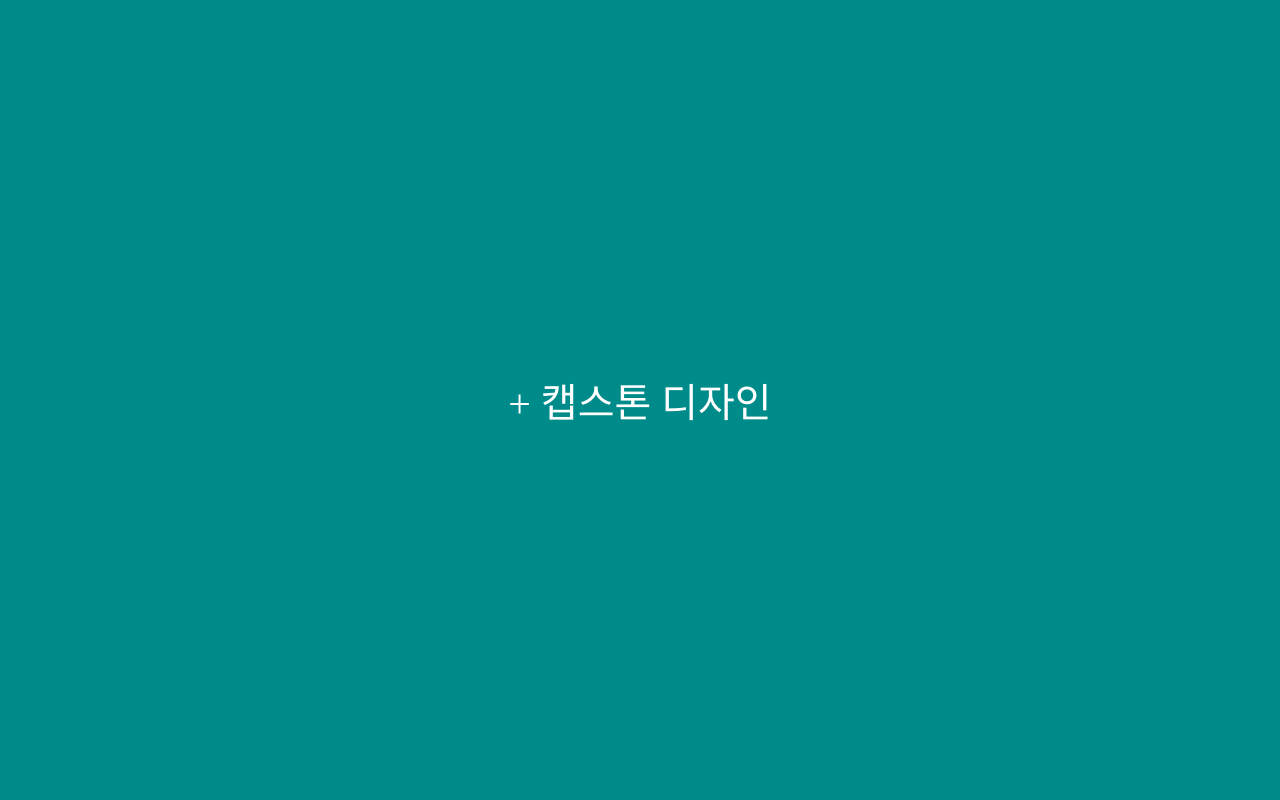
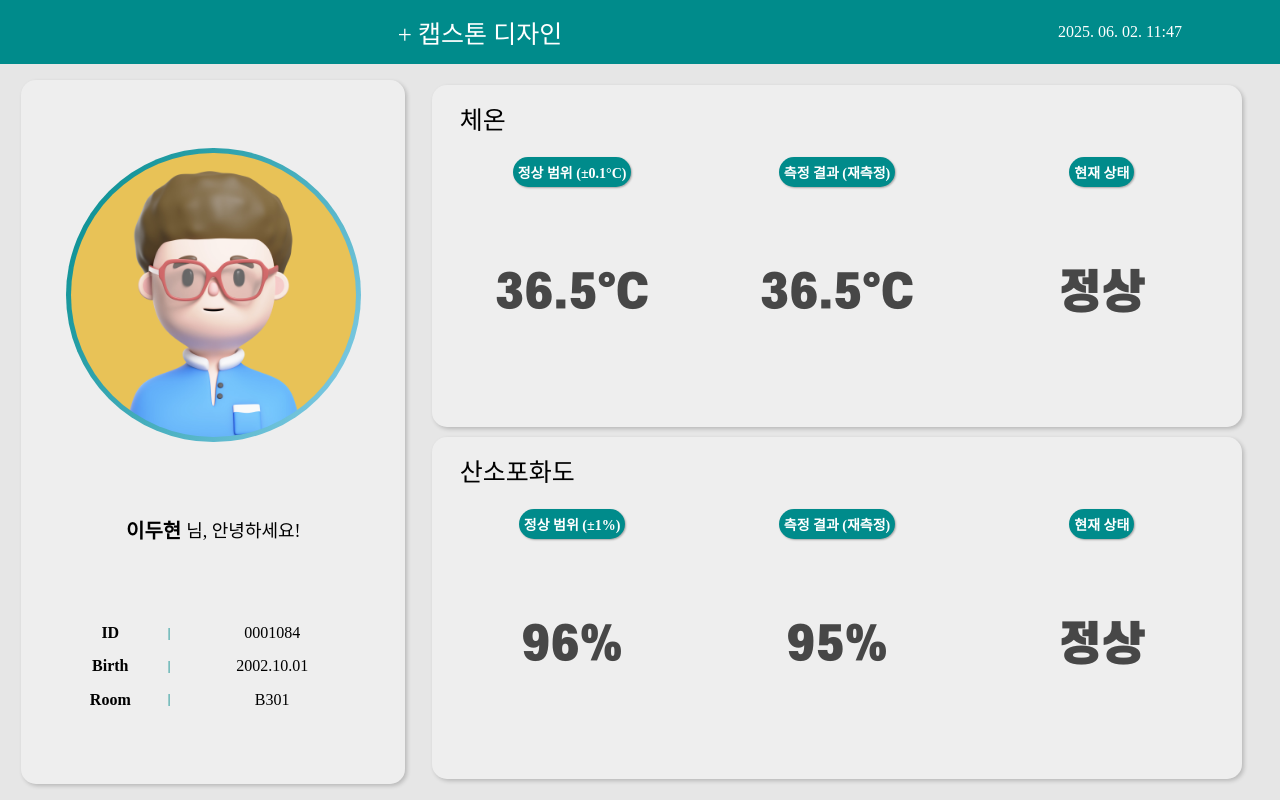
Before and after one commit to choiyoujin1201/healthcare, a plain HTML site: page index.html in a window 1280 px wide. Drawn offline with Linux system fonts and the light colour scheme; a web font is replaced by a local one.

Commit message:
remove intro

```diff
--- a/css/index.css
+++ b/css/index.css
@@ -36,46 +36,6 @@ html, body{
     flex-direction: column;
 
     position: relative;
-}
-
-.intro{
-    width: 100%;
-    height: 100%;
-
-    position: absolute;
-
-    top: 0;
-    left: 0;
-
-    background-color: #008B8B;
-
-    display: flex;
-    justify-content: center;
-    align-items: center;
-
-    z-index: 1000;
-}
-
-.intro span{
-    font-family: "alim";
-    font-size: 40px;
-
-    color: white;
-}
-
-.intro.out{
-    animation: slide-out 0.5s forward;
-}
-
-@keyframes slide-out{
-    0%{
-        left: 0;
-        opacity: 1;
-    }
-    100%{
-        left: -100%;
-        opacity: 0;
-    }
 }
 
 .top{
--- a/index.html
+++ b/index.html
@@ -7,10 +7,6 @@
     </head>
 
     <body>
-        <div class = "intro">
-            <span>+ 캡스톤 디자인</span>
-        </div>
-
         <div class = "Wrapper">
             <div class = "top">
                 <div class = "title">
@@ -149,12 +145,6 @@
         </div>
 
         <script>
-            $(document).ready(function() {
-                setTimeout(function() {
-                    $(".intro").addClass("out");
-                }, 1000);
-            });
-
             function updateClock(){
                 const now = new Date();
                 const formats = { year: "numeric", month: "2-digit", day: "2-digit", hour: "2-digit", minute: "2-digit", hour12: false };
```
